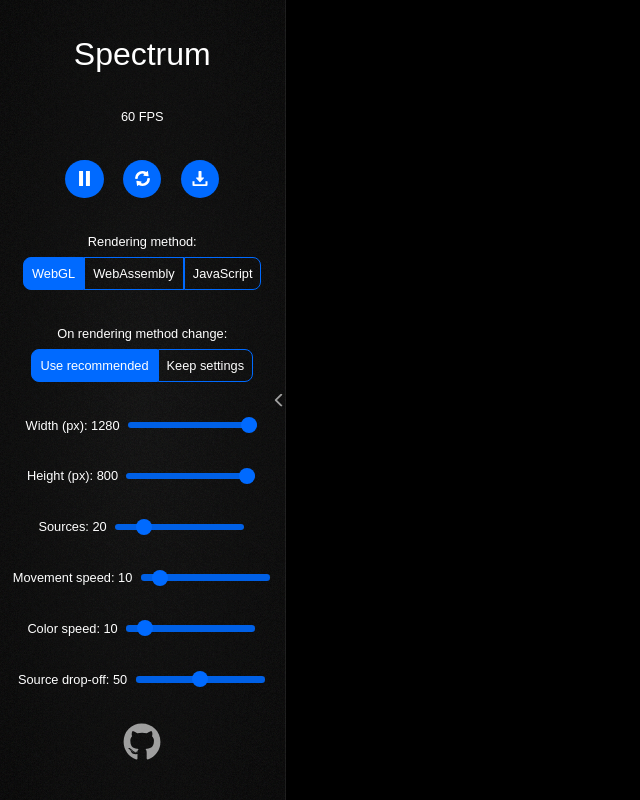
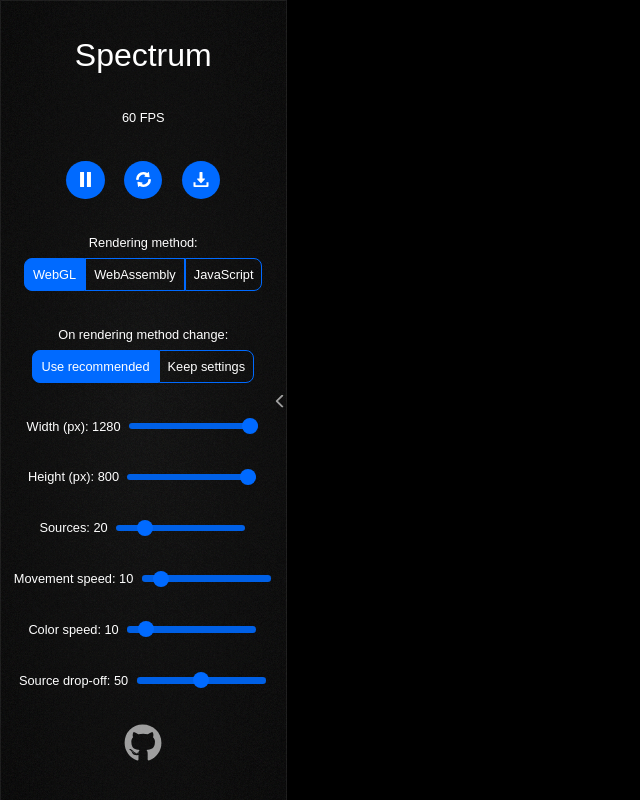
Before and after one commit to arpanlaha/spectrum, a website built with webpack: page src/index.html in a window 1280 px wide. Shown: the whole page, without its empty margins (0-640 px from the left). Built offline with nearby package versions, Linux system fonts and the light colour scheme; files whose address does not match are found by name; a web font is replaced by a local one; what wasm-spectrum would draw is missing.

Commit message:
update border

```diff
--- a/static/spectrum.css
+++ b/static/spectrum.css
@@ -84,7 +84,7 @@ h1 {
 
 #controls {
   background: radial-gradient(#19191980, #19191910), url("/static/noise.svg");
-  border-right: 1px solid rgba(102 102 102 / 20%);
+  border: 1px solid rgba(102 102 102 / 20%);
   white-space: nowrap;
   position: fixed;
   transition: transform 0.5s;
```
